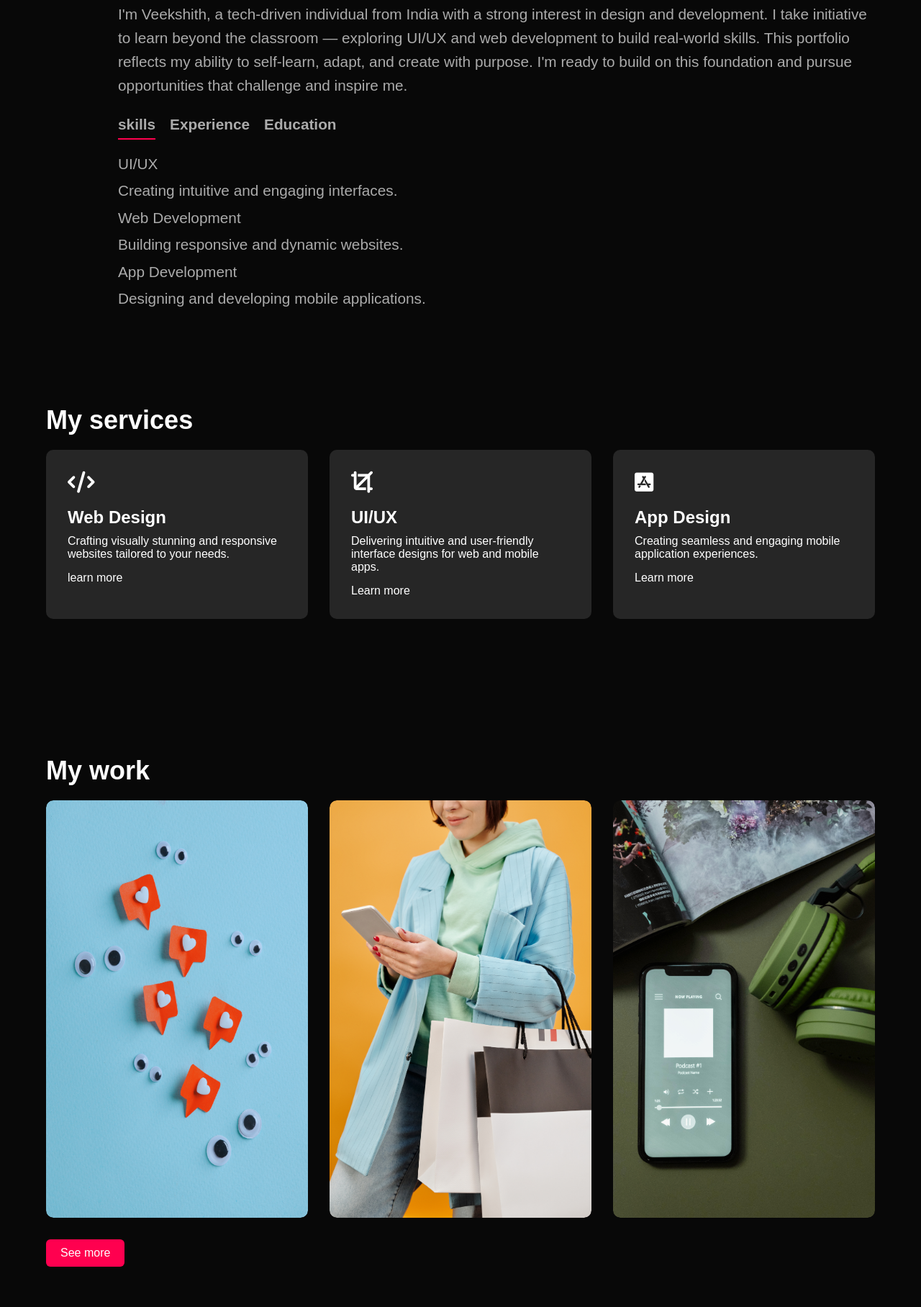
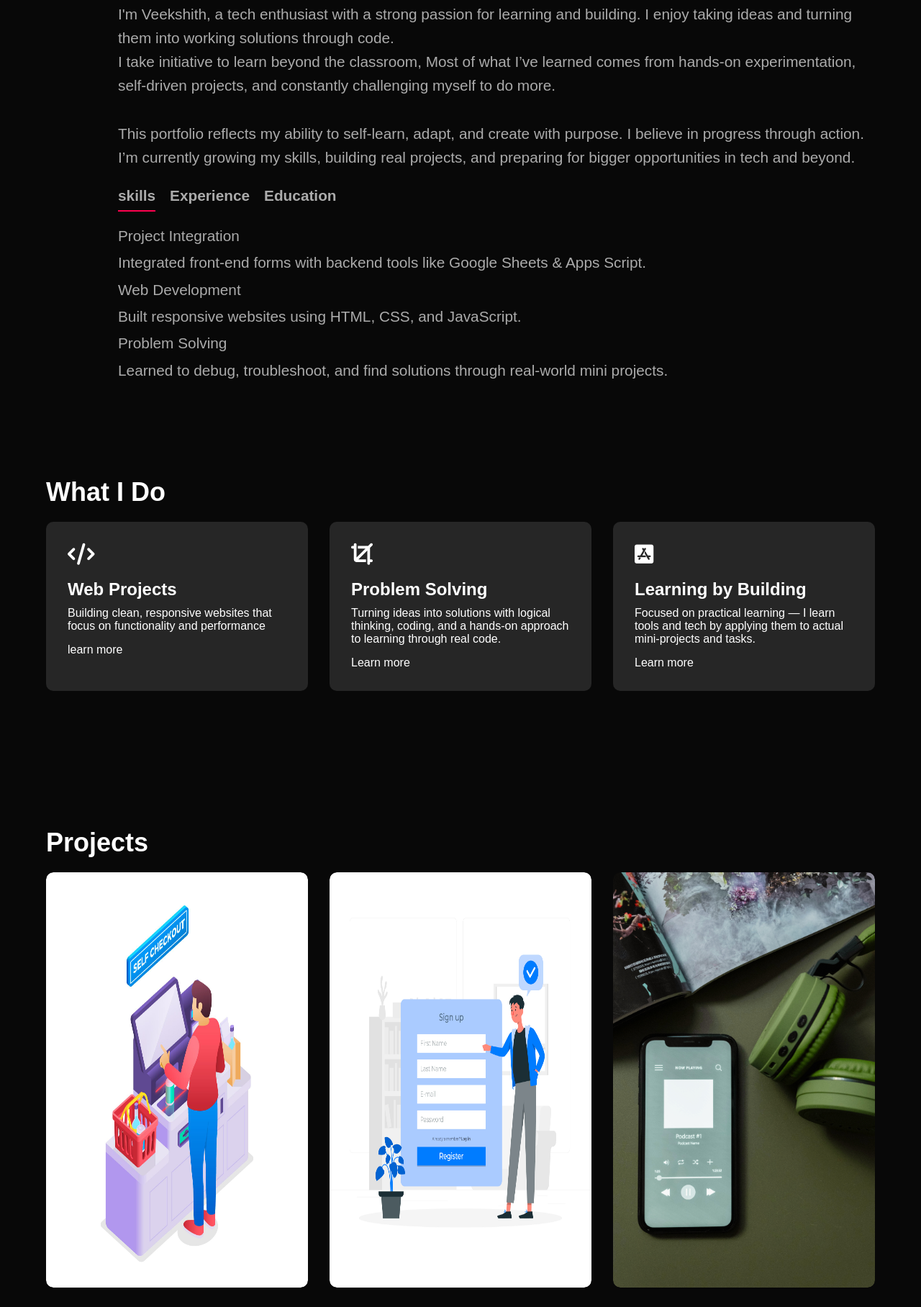
Before and after one commit to veekshith01/veekshith-portfolio, a plain HTML site: page index.html in a window 1280 px wide. Shown: the part 975-2791 px from the top of the page at 72% size. Drawn offline with Linux system fonts and the light colour scheme.

Commit message:
Updated index.html with new project links and descriptions

```diff
--- a/index.html
+++ b/index.html
@@ -23,7 +23,7 @@
           </ul>
         </nav>
         <div class="header-text"></div>
-        <p>UI/UX design</p>
+        <p>Aspiring Software Developer</p>
         <h1>Hi, I'm <span style="color: #ff004f;">Veekshith</span>
           from India</h1>
       </div>
@@ -38,9 +38,11 @@
           <div class="about-col-2">
             <h1 class="subtitle">About Me</h1>
             <p>
-              I'm Veekshith, a tech-driven individual from India with a strong interest in design and development.
-              I take initiative to learn beyond the classroom — exploring UI/UX and web development to build real-world skills. This portfolio reflects my ability to self-learn, adapt, and create with purpose.
-               I'm ready to build on this foundation and pursue opportunities that challenge and inspire me.
+               I'm Veekshith, a tech enthusiast with a strong passion for learning and building. I enjoy taking ideas and turning them into working solutions through code.
+              <br>I take initiative to learn beyond the classroom, Most of what I’ve learned comes from hands-on experimentation, self-driven projects, and constantly challenging myself to do more.
+               <br><br>This portfolio reflects my ability to self-learn, adapt, and create with purpose.
+               I believe in progress through action.
+               <br>I’m currently growing my skills, building real projects, and preparing for bigger opportunities in tech and beyond.
             </p>
             <div class="tab-titles">
               <p class="tab-links active-link" onclick="opentab('skills')">
@@ -51,20 +53,30 @@
             </div>
             <div class="tab-contents active-tab" id="skills">
               <ul>
-                <li><span>UI/UX</span><br />Creating intuitive and engaging interfaces.</li>
+                <li><span>Project Integration</span><br />Integrated front-end forms with backend tools like Google Sheets & Apps Script.</li>
                 <li>
-                  <span>Web Development</span><br />Building responsive and dynamic websites.
+                  <span>Web Development</span><br />Built responsive websites using HTML, CSS, and JavaScript.
                 </li>
-                <li><span>App Development</span><br />Designing and developing mobile applications.</li>
+                <li><span>Problem Solving</span><br />Learned to debug, troubleshoot, and find solutions through real-world mini projects.</li>
               </ul>
+            </div>
+            <div class="tab-contents" id="Learning">
+             <ul>
+              <li><span>Cloud & Deployment</span><br>Learning to deploy apps and pages using GitHub Pages and Firebase.
+              </li>
+              <li><span>Backend Fundamentals</span><br>Exploring Google Apps Script and basic backend logic through projects.
+              </li>
+              <li><span>Career Prep</span><br>Focusing on strengthening real-world skills and portfolio quality over theory alone.
+              </li>
+             </ul>
             </div>
             <div class="tab-contents" id="Experience">
               <ul>
                 <li><span>2024</span><br />Began exploring different areas of tech and development through personal projects and self-learning.</li>
                 <li>
-                  <span>2025</span><br />Created this portfolio site to organize and showcase the projects I've worked on while building my technical skills.
+                  <span>2025</span><br />Built this portfolio to reflect the skills I've gained and the mindset I've developed through consistent learning and hands-on practice.
                 </li>
-                <li><span>2025</span><br />Actively learning and experimenting with various technologies to prepare for higher studies in computer science and related fields.</li>
+                <li><span>now</span><br />Continuously building real-world projects, learning from mistakes, and preparing myself for exciting opportunities in development and beyond.</li>
               </ul>
             </div>
             <div class="tab-contents" id="Education">
@@ -73,7 +85,7 @@
                 <li>
                   <span>Pre-University</span><br /> Commerce - St Aloysius (Deemed to be University), Mangalore
                 </li>
-                <li><span>Secondary School Leaving Certificate (SSLC)</span><br />Shri Ramakrishna High School</li>
+                <li><span>SSLC</span><br />Shri Ramakrishna High School</li>
               </ul>
             </div>
           </div>
@@ -83,24 +95,24 @@
     <!----------servvices------------->
     <div id="services">
       <div class="container">
-        <h1 class="subtitle">My services</h1>
+        <h1 class="subtitle">What I Do</h1>
         <div class="services-list">
           <div>
             <i class="fa-solid fa-code"></i>
-            <h2>Web Design</h2>
-            <p>Crafting visually stunning and responsive websites tailored to your needs.</p>
+            <h2>Web Projects</h2>
+            <p>Building clean, responsive websites that focus on functionality and performance</p>
             <a href="#">learn more</a>
           </div>
           <div>
             <i class="fa-solid fa-crop"></i>
-            <h2>UI/UX</h2>
-            <p>Delivering intuitive and user-friendly interface designs for web and mobile apps.</p>
+            <h2>Problem Solving</h2>
+            <p>Turning ideas into solutions with logical thinking, coding, and a hands-on approach to learning through real code.</p>
             <a href="#">Learn more</a>
           </div>
           <div>
             <i class="fa-brands fa-app-store-ios"></i>
-            <h2>App Design</h2>
-            <p>Creating seamless and engaging mobile application experiences.</p>
+            <h2>Learning by Building</h2>
+            <p>Focused on practical learning — I learn tools and tech by applying them to actual mini-projects and tasks.</p>
             <a href="#">Learn more</a>
           </div>
         </div>
@@ -110,21 +122,21 @@
   <!---------portfolio-->
   <div id="portfolio">
     <div class="container">
-      <h1 class="subtitle">My work</h1>
+      <h1 class="subtitle">Projects</h1>
       <div class="work-list">
         <div class="work">
-          <img src="sm.png" >
+          <img src="checkoutsm.jpg" >
           <div class="layer">
-            <h3> Social Media App</h3>
-            <p>Developing innovative social platforms to connect people worldwide, enabling seamless communication, sharing, and engagement. My work focuses on delivering user-friendly interfaces and interactive experiences.</p>
+            <h3>Camera-based Smart Checkout</h3>
+            <p>A machine learning-powered checkout system that uses webcam input and a Teachable Machine model to recognize items and calculate the total. Demonstrates ML integration and logical automation using JavaScript.</p>
             <a href="#"><i class="fa-solid fa-link"></i></a>
           </div>
         </div>
         <div class="work">
-          <img src="oo.png" >
+          <img src="reg.jpg" >
           <div class="layer">
-            <h3>Online shopping</h3>
-            <p>Creating dynamic and secure e-commerce platforms that enhance the online shopping experience. My designs prioritize easy navigation, personalized features, and smooth checkout processes to meet customer needs.</p>
+            <h3>Student Registration System</h3>
+            <p>A full-stack HTML form integrated with Google Apps Script. Stores data in Google Sheets, uploads images to Google Drive via base64 encoding, and automates record keeping — ideal for institutional use.</p>
             <a href="#"><i class="fa-solid fa-link"></i></a>
           </div>
         </div>
@@ -137,7 +149,7 @@
           </div>
         </div>
       </div>
-      <a href="#" class="btn">See more</a>
+      <a href="https://github.com/veekshith01" target="_blank" class="btn">See more</a>
     </div>
   </div>
 <!-------------content ------->
```
